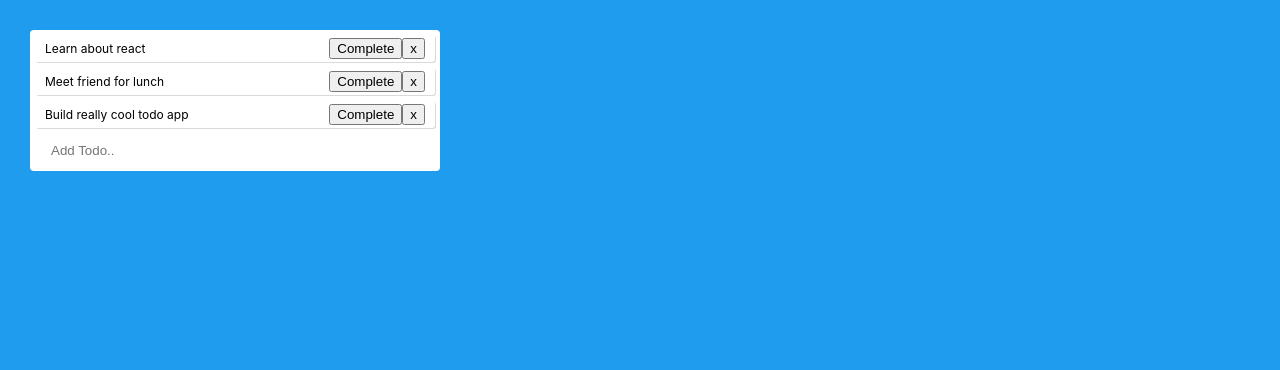
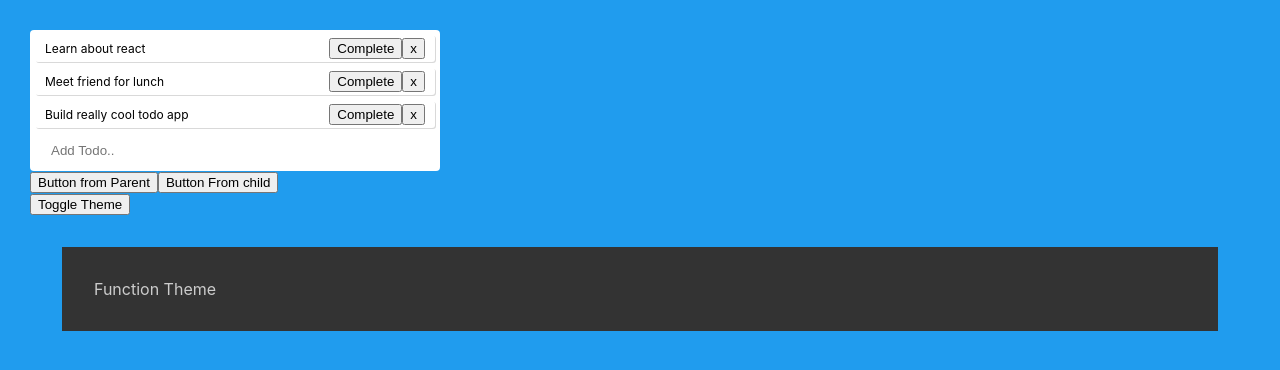
Before and after one commit to rubenavaldez/React-hooks, a React (Create React App) app: page / in a window 1280 px wide. Shown: the top 370 px of the page. Built offline with nearby package versions, Linux system fonts and the light colour scheme.

Commit message:
added use context components

```diff
--- a/src/App.js
+++ b/src/App.js
@@ -7,6 +7,7 @@ import UseEffectComponent from './components/useEffectComponent'
 import UseRefHookComponent from './components/UseRefHookComponent';
 import UseLayoutEffectComponent from './components/UseLayoutEffectComponent';
 import ImperativeHandleComponent from './components/ImperativeHandleComponent';
+import UseContextComponent from './components/UseContextComponent';
 
 function App() {
 const [todos, setTodos] = useState([{
@@ -60,6 +61,8 @@ return (
     <UseRefHookComponent/> */}
     {/* <UseLayoutEffectComponent/> */}
     <ImperativeHandleComponent />
+
+    <UseContextComponent/>
   </div>
 );
 }
--- /dev/null
+++ b/src/components/Button.js
@@ -0,0 +1,22 @@
+import React, {useState, forwardRef, useImperativeHandle} from 'react'
+                        // forwardRef  accepts ref from a parent component
+const Button =forwardRef((props,ref)=> {
+  const [toggle, setToggle] = useState(false)
+  useImperativeHandle(ref,()=>({
+    alterToggle(){
+        setToggle(!toggle)
+    }
+  }))
+    return (
+    <>
+      <button
+      onClick={()=>{setToggle(!toggle)}}
+      >
+        Button From child
+      </button>
+      {toggle && <span>Toggle</span>}
+    </>
+  )
+})
+
+export default Button;
--- /dev/null
+++ b/src/components/ClassContextComponent.js
@@ -0,0 +1,26 @@
+import React, { Component } from 'react'
+import { ThemeContext } from './UseContextComponent'
+
+export default class ClassContextComponent extends Component {
+ themeStyles(dark){
+    return {
+        backgroundColor:dark ? '#333' :'#CCC',
+        color: dark ? '#CCC':'#333',
+        padding: '2rem',
+        margin: '2rem'
+    }
+ }
+
+    render() {
+    return (
+        // consumer portion of the context
+      <ThemeContext.Consumer>
+            {darkTheme =>{
+                return <div style={this.themeStyles(darkTheme)}> Class Theme</div>
+            }}
+
+      </ThemeContext.Consumer>
+
+    )
+  }
+}
--- /dev/null
+++ b/src/components/FunctionContextComponent.js
@@ -0,0 +1,21 @@
+import React from 'react'
+import {useTheme, useThemeUpdate} from './ThemeContext'
+
+export default function FunctionContextComponent() {
+const darkTheme = useTheme()
+const toggleTheme = useThemeUpdate()
+
+
+ const themeStyles = {
+   backgroundColor: darkTheme ? "#333" : "#CCC",
+   color: darkTheme ? "#CCC" : "#333",
+   padding: "2rem",
+   margin: "2rem",
+ };
+    return (
+      <>
+        <button onClick={toggleTheme}>Toggle Theme</button>
+        <div style={themeStyles}>Function Theme</div>
+      </>
+    );
+}
--- a/src/components/ImperativeHandleComponent.js
+++ b/src/components/ImperativeHandleComponent.js
@@ -1,9 +1,14 @@
-import React from 'react'
+import React, {useRef} from 'react'
+import Button from "./Button"
 
 export default function ImperativeHandleComponent() {
+    const buttonRef = useRef(null)
   return (
     <div>
-
+        {/* using ref, call a function inside a child component */}
+    <button onClick={()=>{buttonRef.current.alterToggle()}}>Button from Parent</button>
+    {/* pass reference to a child */}
+    <Button ref={buttonRef}/>
     </div>
   )
 }
--- /dev/null
+++ b/src/components/ThemeContext.js
@@ -0,0 +1,33 @@
+/** @format */
+import React,{useContext, useState} from "react";
+
+const ThemeContext= React.createContext()
+const ThemeUpdateContext = React.createContext()
+
+
+export function useTheme() {
+  return useContext(ThemeContext)
+}
+export function useThemeUpdate() {
+  return useContext(ThemeUpdateContext)
+}
+
+
+export function ThemeProvider({children}){
+
+const [darkTheme, setDarkTheme] = useState(true);
+
+function toggleTheme() {
+  setDarkTheme((prevDarkTheme) => !prevDarkTheme);
+}
+
+return(
+    <ThemeContext.Provider value={darkTheme}>
+        <ThemeUpdateContext.Provider value={toggleTheme}>
+
+        {children}
+        </ThemeUpdateContext.Provider>
+    </ThemeContext.Provider>
+)
+
+}
--- /dev/null
+++ b/src/components/UseContextComponent.js
@@ -0,0 +1,21 @@
+        import React, {useState, useContext} from 'react'
+import ClassContextComponent from './ClassContextComponent'
+import FunctionContextComponent from './FunctionContextComponent'
+import { ThemeProvider } from './ThemeContext'
+
+export const ThemeContext = React.createContext()
+
+
+export default function UseContextComponent() {
+
+
+    return (
+    <div>
+        {/* context provider to wrap all the information in the context , single prop value is your context */}
+        <ThemeProvider >
+            <FunctionContextComponent/>
+        </ThemeProvider>
+
+    </div>
+  )
+}
```
